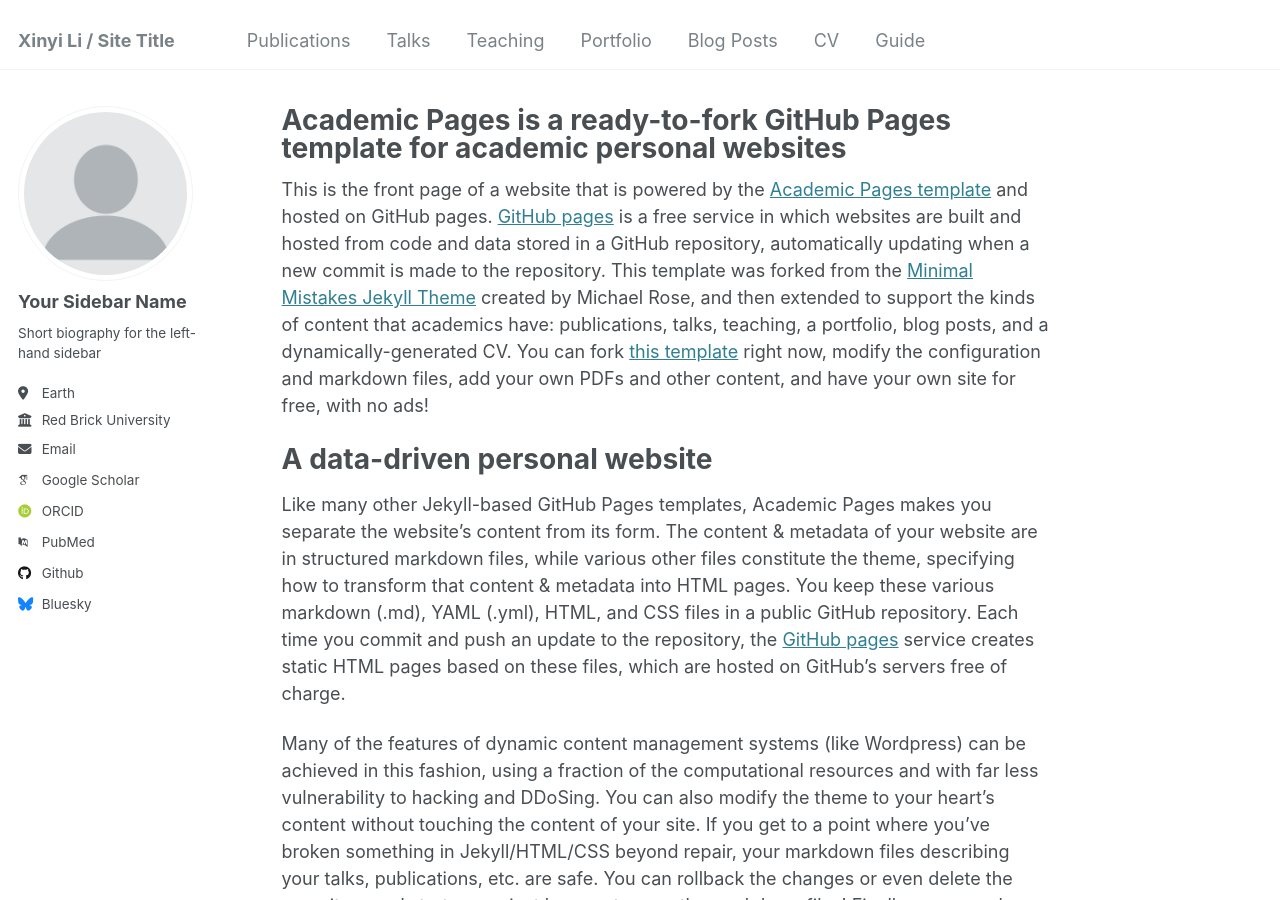
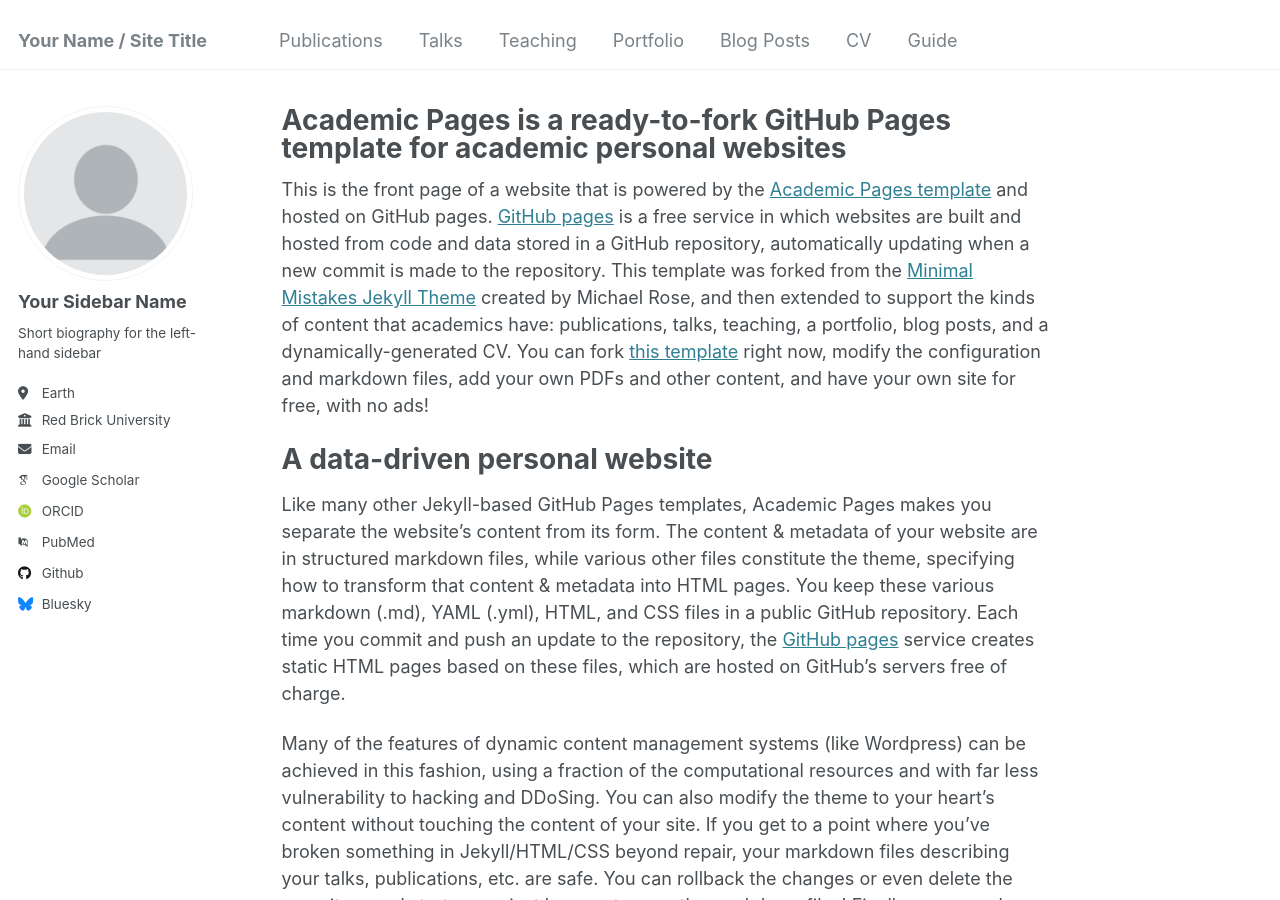
Before and after one commit to LXY-princess/xinyili, a Jekyll site: the page built from _pages/about.md, in a window 1280 px wide and 900 px high. Built offline with Jekyll 4.4.1, drawn with Linux system fonts in a browser that asks for light colours; some web fonts are replaced.

Commit message:
Update _config.yml

```diff
--- a/_config.yml
+++ b/_config.yml
@@ -8,7 +8,7 @@
 
 # Basic Site Settings
 locale                   : "en-US"
-title                    : "Xinyi Li / Site Title"
+title                    : "Your Name / Site Title"
 title_separator          : "-"
 name                     : &name "Your Name"
 description              : &description "personal description"
```
